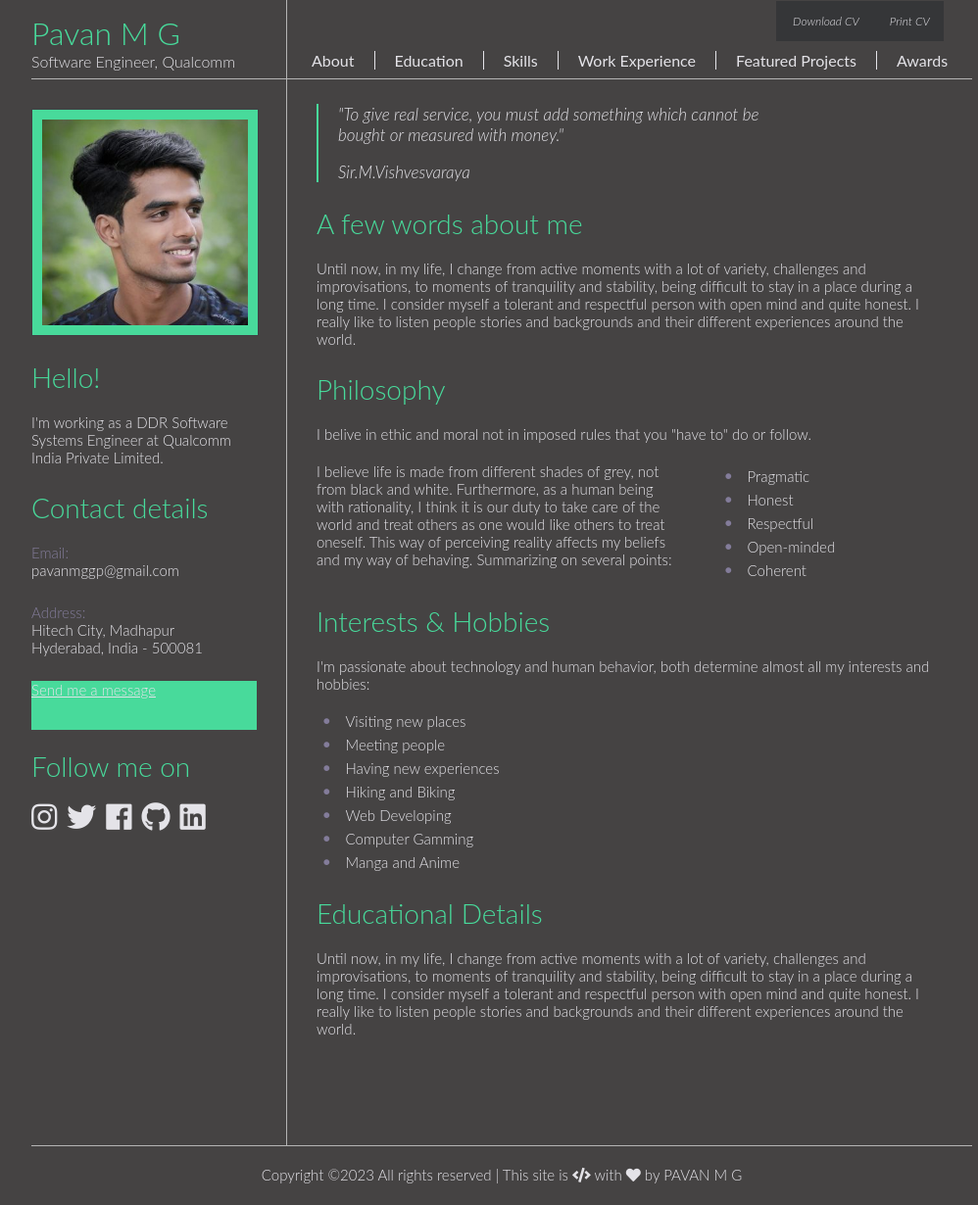
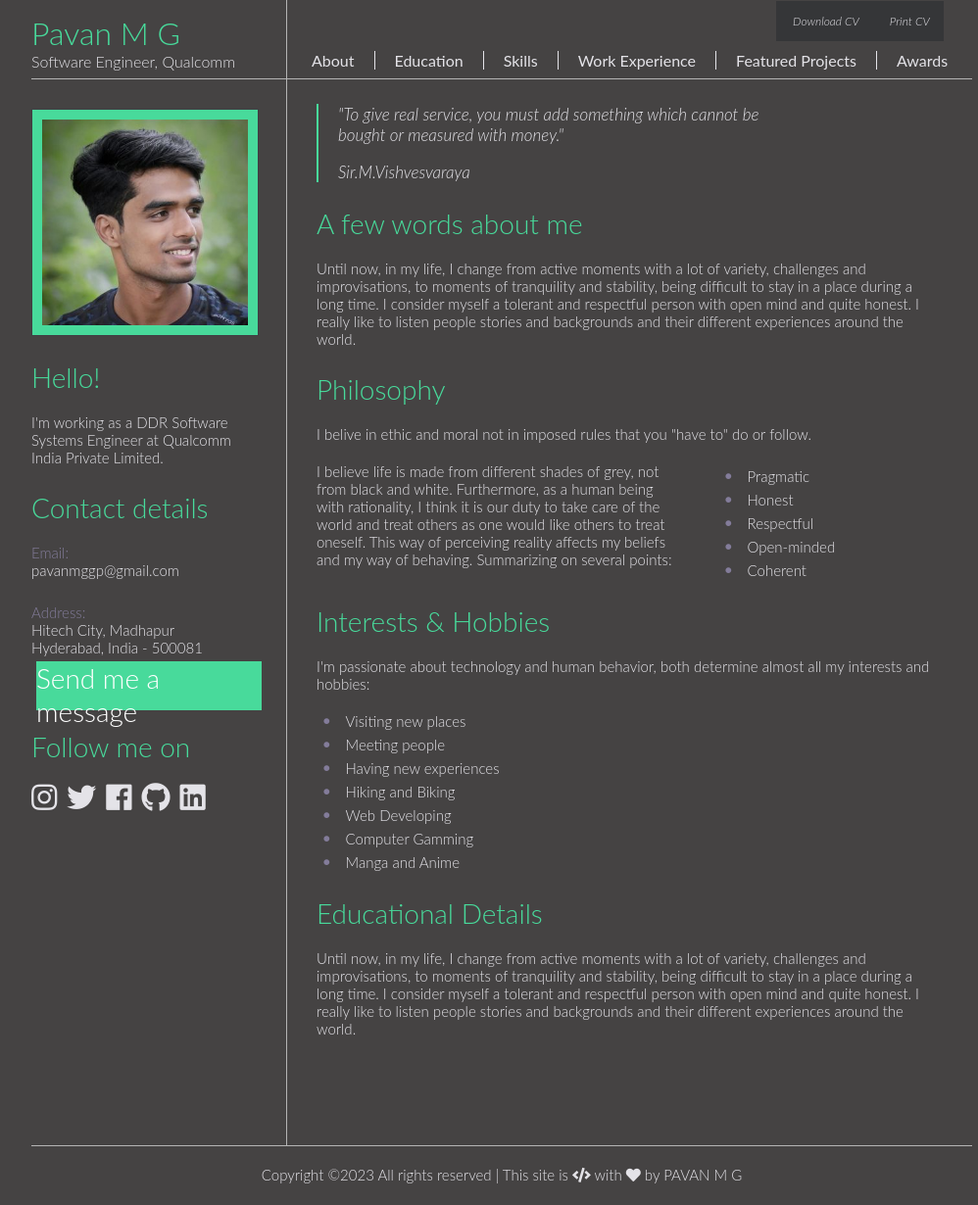
Before and after one commit to pavan-mg/pavan-mg.github.io, a Jekyll site: the page built from index.html, in a window 1280 px wide. Shown: the whole page at 98% size, without its empty margins (128-1126 px from the left). Built offline with Jekyll 4.4.1, drawn with Linux system fonts in a browser that asks for light colours.

Commit message:
Update to send message

```diff
--- a/_layouts/default.html
+++ b/_layouts/default.html
@@ -50,15 +50,13 @@
           <p>Hyderabad, India - 500081</p>
         </div>
         <a href="mailto:pavanmggp@gmail.com" class="send_message_button">
-          <span class="cut1"></span>
-          <span class="cut2"></span>
           <span class="content">Send me a message <span class="fontawesome-double-angle-right"></span></span>
         </a>
         <div class="clear">
           <h2>Follow me on</h2>
           <ul class="horizontal_list">
             <li><a href="https://www.instagram.com/pavan.mg/" target="_blank" class="social-icons"> <i class="fab fa-instagram"></i></a></li>
-            <li><a href="https://www.twitter.com/pavanmg07" target="_blank" class="social-icons"> <i class="fab fa-twitter"></i></a></li>
+            <li><a href="https://www.twitter.com/pavanm07" target="_blank" class="social-icons"> <i class="fab fa-twitter"></i></a></li>
             <li><a href="https://www.facebook.com/pavan.mggp" target="_blank" class="social-icons"> <i class="fab fa-facebook"></i></a></li>
             <li><a href="https://www.github.com/pavan-mg" target="_blank" class="social-icons"> <i class="fab fa-github"></i></a></li>
             <li><a href="https://www.linkedin.com/in/pavan-m-688477107/" target="_blank" class="social-icons"> <i class="fab fa-linkedin"></i></a></li>
--- a/css/main.css
+++ b/css/main.css
@@ -251,19 +251,41 @@ ul {
 	margin-top: 25px;
 }
 
-.send_message_button,
-.special_button {
+.send_message_button {
 	margin-top: 25px;
 	display: block;
 	background: #48DA9B;
+	color: #FFFFFF;
+	font-size: 28px;
 	width: 230px;
 	height: 50px;
 	position: relative;
+	transition: all 0.5s;
+	cursor: pointer;
+	margin: 5px;
 	z-index: 1;
 }
-	.send_message_button:hover,
-	.special_button:hover {
+	.send_message_button span {
+		cursor: pointer;
+		display: inline-block;
+		position: relative;
+		transition: 0.5s;
+	}
+	.send_message_button span:after {
+		content: '\00bb';
+		position: absolute;
+		opacity: 0;
+		top: 0;
+		right: -20px;
+		transition: 0.5s;
+	}
+	.send_message_button:hover {
+		padding-right: 25px;
 		background: #29C782;
+	}
+	.send_message_button:hover span:after {
+		opacity: 1;
+		right: 0;
 	}
 
 .social-icons {
```
